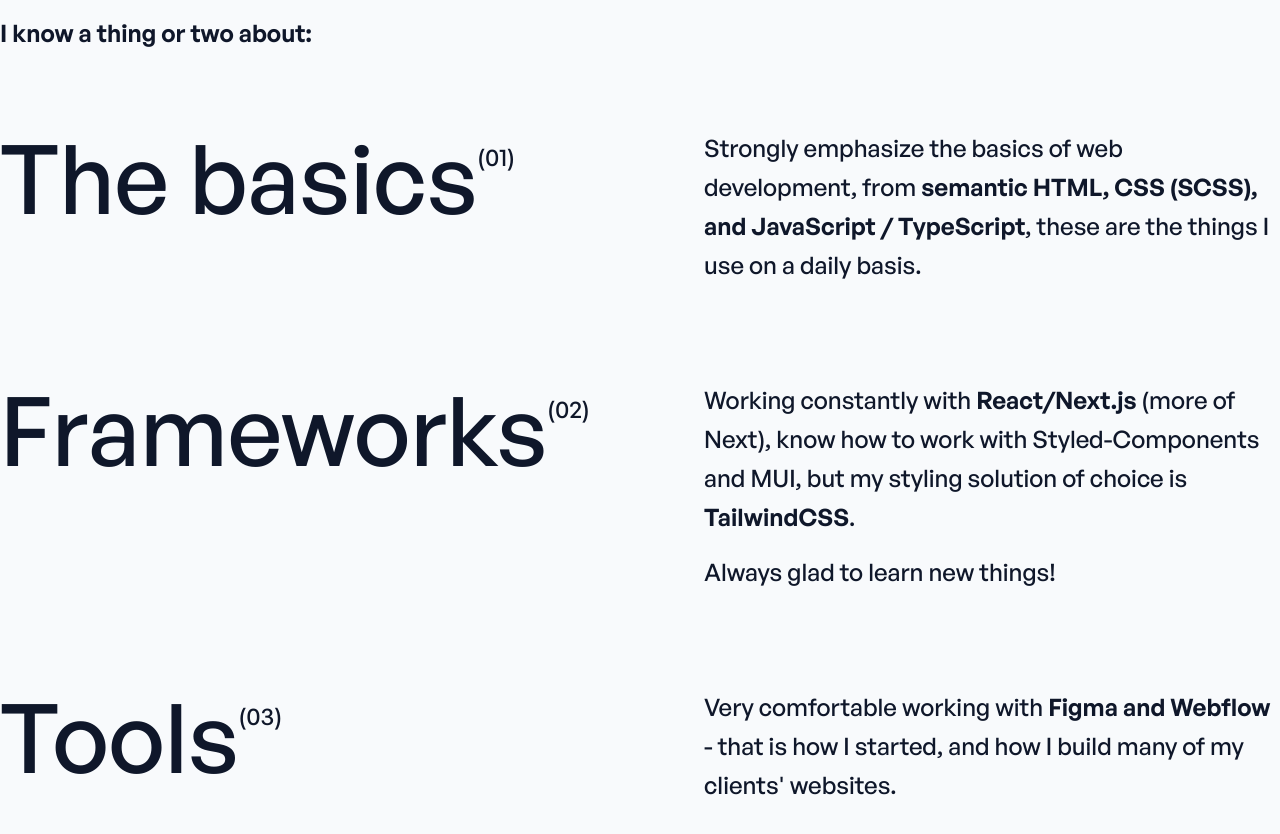
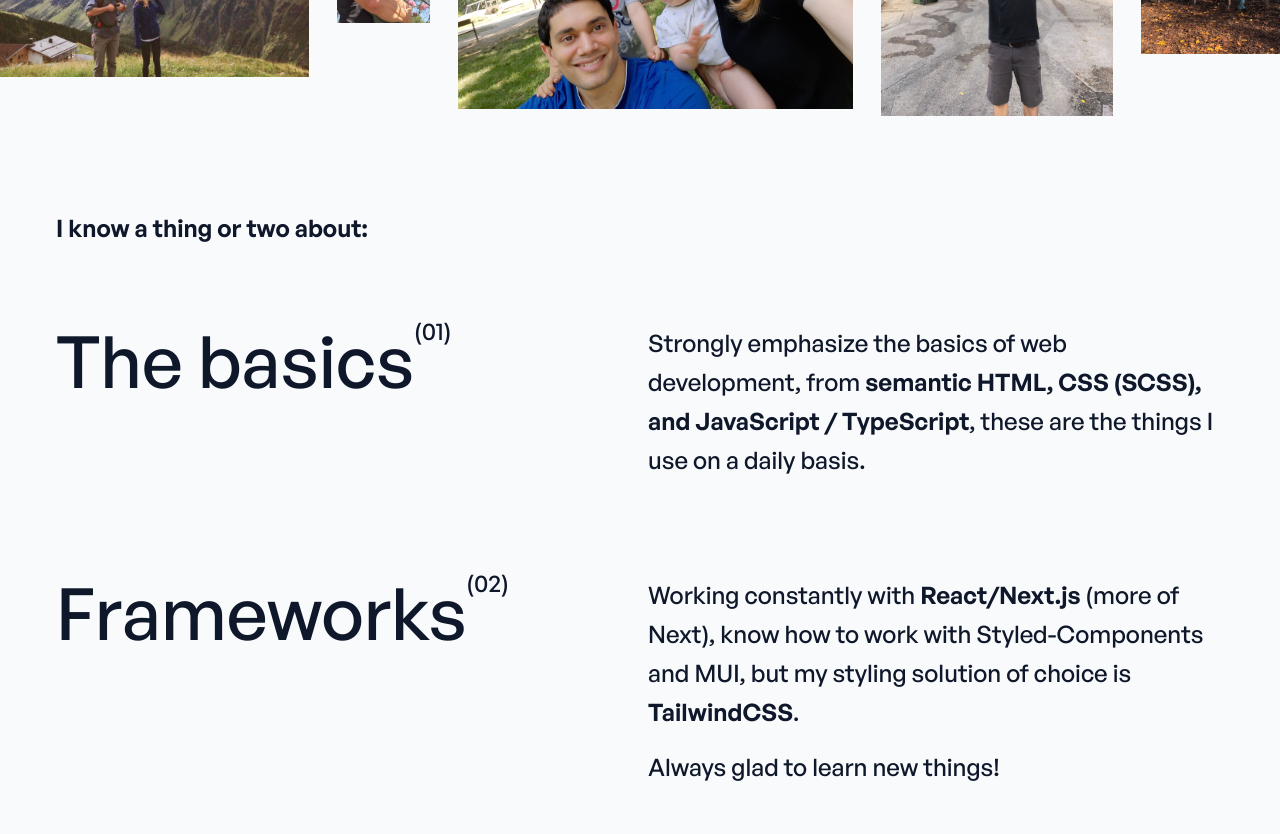
Before and after one commit to harelpanker/dev-next-13, a Next.js app: page /about in a window 1280 px wide. Shown: the part 1960-2794 px from the top of the page. Built offline with nearby package versions, Linux system fonts and the light colour scheme.

Commit message:
about fix

```diff
--- a/components/About/Hero.tsx
+++ b/components/About/Hero.tsx
@@ -5,7 +5,7 @@ type HeroProps = {};
 
 const Hero: FC<HeroProps> = ({}) => {
   return (
-    <section>
+    <section className='px-5 lg:px-14'>
       <Container size='md'>
         <div className='flex flex-col gap-8 lg:gap-56 justify-between'>
           <h1 className='text-7xl md:text-9xl font-serif font-bold text-transparent bg-clip-text bg-gradient-to-br from-slate-900 via-slate-800 to-slate-700'>
--- a/components/About/SkillsSection.tsx
+++ b/components/About/SkillsSection.tsx
@@ -5,7 +5,7 @@ type SkillsSectionProps = {};
 
 const SkillsSection: FC<SkillsSectionProps> = ({}) => {
   return (
-    <section>
+    <section className='px-5 lg:px-14'>
       <Container size='md'>
         <div className='flex flex-col gap-16 lg:gap-20'>
           <h2 className='font-semibold text-2xl'>
@@ -13,8 +13,8 @@ const SkillsSection: FC<SkillsSectionProps> = ({}) => {
           </h2>
           <ul className='flex flex-col gap-10 lg:gap-24'>
             {/* 1 */}
-            <li className='flex flex-col lg:flex-row gap-2 lg:justify-between'>
-              <h3 className='font-medium text-5xl md:text-7xl xl:text-8xl'>
+            <li className='flex flex-col xl:flex-row gap-2 lg:gap-12 lg:justify-between'>
+              <h3 className='font-medium text-5xl md:text-7xl 2xl:text-8xl'>
                 The basics
                 <sup className='text-lg relative -top-6 lg:-top-12 lg:text-2xl'>
                   (01)
@@ -31,8 +31,8 @@ const SkillsSection: FC<SkillsSectionProps> = ({}) => {
               </div>
             </li>
             {/* 2 */}
-            <li className='flex flex-col lg:flex-row gap-2 lg:justify-between'>
-              <h3 className='font-medium text-5xl md:text-7xl xl:text-8xl'>
+            <li className='flex flex-col xl:flex-row gap-2 lg:gap-12 lg:justify-between'>
+              <h3 className='font-medium text-5xl md:text-7xl 2xl:text-8xl'>
                 Frameworks
                 <sup className='text-lg relative -top-6 lg:-top-12 lg:text-2xl'>
                   (02)
@@ -55,8 +55,8 @@ const SkillsSection: FC<SkillsSectionProps> = ({}) => {
               </div>
             </li>
             {/* 3 */}
-            <li className='flex flex-col lg:flex-row gap-2 lg:justify-between'>
-              <h3 className='font-medium text-5xl md:text-7xl xl:text-8xl'>
+            <li className='flex flex-col xl:flex-row gap-2 lg:gap-12 lg:justify-between'>
+              <h3 className='font-medium text-5xl md:text-7xl 2xl:text-8xl'>
                 Tools
                 <sup className='text-lg relative -top-6 lg:-top-12 lg:text-2xl'>
                   (03)
@@ -74,8 +74,8 @@ const SkillsSection: FC<SkillsSectionProps> = ({}) => {
               </div>
             </li>
             {/* 4 */}
-            <li className='flex flex-col lg:flex-row gap-2 lg:justify-between'>
-              <h3 className='font-medium text-5xl md:text-7xl xl:text-8xl'>
+            <li className='flex flex-col xl:flex-row gap-2 lg:gap-12 lg:justify-between'>
+              <h3 className='font-medium text-5xl md:text-7xl 2xl:text-8xl'>
                 Soft Skills
                 <sup className='text-lg relative -top-6 lg:-top-12 lg:text-2xl'>
                   (04)
```
